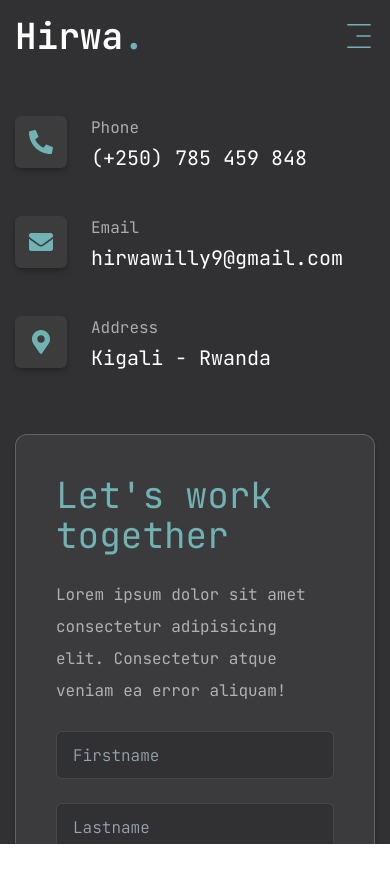
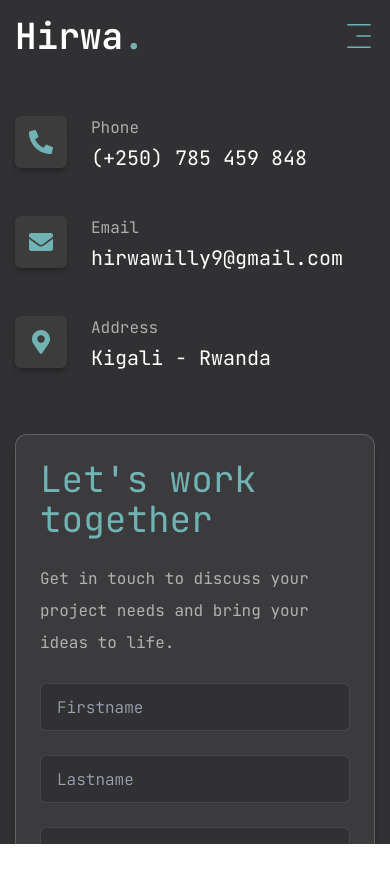
Before and after one commit to Hirwa9/my-brand, a Next.js app: page /contact in a window 390 px wide. Shown: the top 882 px of the page. Built offline with nearby package versions, Linux system fonts and the light colour scheme.

Commit message:
Replace Lorem content placeholders with the actual portfolio content

```diff
--- a/app/contact/page.tsx
+++ b/app/contact/page.tsx
@@ -30,11 +30,11 @@ const Contact = () => {
                     {/* Form */}
                     <div className="xl:w-[54%] order-2 xl:order-none">
                         <form action="" method="post" onSubmit={(e) => e.preventDefault()}
-                            className="flex flex-col gap-6 p-10 bg-white/5 rounded-xl border border-white/20 shadow-md shadow-black/20"
+                            className="flex flex-col gap-6 p-6 md:p-10 bg-white/5 rounded-xl border border-white/20 shadow-md shadow-black/20"
                         >
                             <h3 className="text-4xl text-accent">Let&#39;s work together</h3>
                             <p className="text-white/60">
-                                Lorem ipsum dolor sit amet consectetur adipisicing elit. Consectetur atque veniam ea error aliquam!
+                                Get in touch to discuss your project needs and bring your ideas to life.
                             </p>
                             {/* Inputs */}
                             <div className="grid grid-cols-1 md:grid-cols-2 gap-6">
--- a/app/data.js
+++ b/app/data.js
@@ -23,7 +23,7 @@ export const routes = [
 // About data
 export const about = {
     title: 'About me',
-    description: 'Lorem ipsum dolor sit amet consectetur adipisicing elit. Possimus recusandae autem quo corporis tempora.',
+    description: "I'm a passionate fullstack developer, with a keen eye for design and digital solutions development.",
     info: [
         {
             fieldName: "Names",
@@ -79,20 +79,88 @@ export const socials = [
     { name: 'Facebook', icon: <FaFacebook className='size-6' />, path: 'https://www.facebook.com/profile.php?id=100009250550394', },
 ];
 
+// Projects data
+export const projects = [
+    {
+        category: "Fullstack Web App",
+        title: "Ingoboka Savings Management System",
+        description: "A platform for managing community groups savings, credit inquiries, and more financial transactions.",
+        stack: ["ReactJS", "BS5", "ExpressJs", "NodeJs", "JWT", "MySQL"],
+        image: "/assets/work/project-images/ingoboka_sm_system_landscape.png",
+        live: "https://ingoboka-savings-management-system.onrender.com",
+        github: "https://github.com/Hirwa9/ingoboka-savings-management-system",
+    },
+    {
+        category: "Fullstack Web App",
+        title: "Sam Real Estate",
+        description: "A real estate platform for buying, selling, and renting properties in Kigali city.",
+        stack: ["ReactJS", "BS5", "ExpressJs", "NodeJs", "JWT", "MySQL"],
+        image: "/assets/work/project-images/sam_real_estate_landscape.jpg",
+        live: "https://samrealestatee.com",
+        github: "https://github.com/Hirwa9/sam-real-estate",
+    },
+    {
+        category: "Fullstack Web App",
+        title: "Weather App",
+        description: "An intuitive Weather App that provides accurate and up-to-date weather forecasts for any chosen region.",
+        stack: ["Vite + ReactJS", "Tailwind CSS", "Javascript"],
+        image: "/assets/work/project-images/weather_webApp_landscape.jpg",
+        live: "https://weather-app-b41p.onrender.com",
+        github: "https://github.com/Hirwa9/weather-app",
+    },
+    {
+        category: "Web Development",
+        title: "Eliazar's personal website",
+        description: "A composer's personal website showcasing their music and portfolio content.",
+        stack: ["PHP", "Ajax", "MySQL", "jQuery", "JS", "HTML", "BS5"],
+        image: "/assets/work/project-images/eliazar_music_landscape.png",
+        live: "https://eliazarndayisabye.rf.gd/music.php",
+        github: "https://github.com/Hirwa9/Eliazar-Website",
+    },
+    {
+        category: "Web Development",
+        title: "Eastern Singers Group (ESG) website",
+        description: "A website for a music group showcasing their work and events, with a library of Rwandan Catholic music resources.",
+        stack: ["AngularJS", "PHP", "MySQL", "jQuery", "JS", "HTML", "BS5"],
+        image: "/assets/work/project-images/esg_landscape.jpg",
+        live: "https://esgrprwanda.com",
+        github: "https://github.com/Hirwa9/ESG-website",
+    },
+];
+
+// Services data
+export const services = [
+    {
+        title: 'Web Development',
+        description: 'Building stable, responsive and dynamic web solutions tailored to your needs.',
+        href: '',
+    },
+    {
+        title: 'Mobile Development',
+        description: 'Creating cross-platform and native mobile applications using cutting-edge technologies.',
+        href: '',
+    },
+    {
+        title: 'SEO',
+        description: 'Optimizing your website for search engines to improve visibility and traffic.',
+        href: '',
+    },
+];
+
 // Experience data
 export const experience = {
     icon: '/assets/resume/badge.svg',
     title: 'My experience',
-    description: 'Lorem ipsum dolor sit amet consectetur adipisicing elit. Possimus recusandae autem quo corporis tempora.',
+    description: 'So far, the projects and companies I have worked with, shaping my skills and expertise in the tech industry.',
     items: [
         {
             company: 'Ikimina Ingoboka',
-            position: 'Fullstach Developer',
+            position: 'Fullstack Developer',
             duration: '2024 (4 mos)',
         },
         {
             company: 'Sam Real Estate',
-            position: 'Fullstach Developer',
+            position: 'Fullstack Developer',
             duration: '2024 (5 mos)',
         },
         {
@@ -106,13 +174,13 @@ export const experience = {
             duration: '2022 (8 mos)',
         },
     ]
-}
+};
 
 // Skills data
 export const skills = {
     icon: '/assets/resume/cap.svg',
     title: 'My tech stack',
-    description: 'Lorem ipsum dolor sit amet consectetur adipisicing elit. Possimus recusandae autem quo corporis tempora.',
+    description: 'The tools that have become indispensable to me, serving as the foundation for tackling any project that I work on.',
     skillsSet: [
         { icon: <SiNextdotjs />, name: 'NextJS' },
         { icon: <FaReact />, name: 'ReactJS' },
@@ -143,13 +211,13 @@ export const skills = {
         { icon: <SiRender />, name: 'Render CI/CD' },
         { icon: <SiVercel />, name: 'Vercel CI/CD' },
     ]
-}
+};
 
 // Education data
 export const education = {
     icon: '/assets/resume/cap.svg',
     title: 'My education',
-    description: 'Lorem ipsum dolor sit amet consectetur adipisicing elit. Possimus recusandae autem quo corporis tempora.',
+    description: 'Institutions and certifications that have significantly contributed to my academic and professional growth, helping me to excel in the tech industry.',
     items: [
         {
             institution: 'ALX - Africa',
@@ -163,79 +231,11 @@ export const education = {
         },
         {
             institution: 'University of Rwanda',
-            degree: 'Bsc. Transporations Engineering',
+            degree: 'Bsc. Transportation Engineering',
             duration: '2021 - 2025',
         },
     ]
-}
-
-// Projects data
-export const projects = [
-    {
-        category: "Fullstack Web App",
-        title: "Ingoboka Savings Management System",
-        description: "Lorem ipsum dolor sit amet consectetur adipisicing elit.",
-        stack: ["ReactJS", "BS5", "ExpressJs", "NodeJs", "JWT", "MySQL"],
-        image: "/assets/work/project-images/ingoboka_sm_system_landscape.png",
-        live: "https://ingoboka-savings-management-system.onrender.com",
-        github: "https://github.com/Hirwa9/ingoboka-savings-management-system",
-    },
-    {
-        category: "Fullstack Web App",
-        title: "Sam Real Estate",
-        description: "Lorem ipsum dolor sit amet consectetur adipisicing elit.",
-        stack: ["ReactJS", "BS5", "ExpressJs", "NodeJs", "JWT", "MySQL"],
-        image: "/assets/work/project-images/sam_real_estate_landscape.jpg",
-        live: "https://samrealestatee.com",
-        github: "https://github.com/Hirwa9/sam-real-estate",
-    },
-    {
-        category: "Fullstack Web App",
-        title: "Weather App",
-        description: "Lorem ipsum dolor sit amet consectetur adipisicing elit.",
-        stack: ["Vite + ReactJS", "Tailwind CSS", "Javascript"],
-        image: "/assets/work/project-images/weather_webApp_landscape.jpg",
-        live: "https://weather-app-b41p.onrender.com",
-        github: "https://github.com/Hirwa9/weather-app",
-    },
-    {
-        category: "Web Development",
-        title: "Eliazar's personal website",
-        description: "Lorem ipsum dolor sit amet consectetur adipisicing elit.",
-        stack: ["PHP", "Ajax", "MySQL", "jQuery", "JS", "HTML", "BS5"],
-        image: "/assets/work/project-images/eliazar_music_landscape.png",
-        live: "https://eliazarndayisabye.rf.gd/music.php",
-        github: "https://github.com/Hirwa9/Eliazar-Website",
-    },
-    {
-        category: "Web Development",
-        title: "Eastern Singers Group (ESG) website",
-        description: "Lorem ipsum dolor sit amet consectetur adipisicing elit.",
-        stack: ["AngularJS", "PHP", "MySQL", "jQuery", "JS", "HTML", "BS5"],
-        image: "/assets/work/project-images/esg_landscape.jpg",
-        live: "https://esgrprwanda.com",
-        github: "https://github.com/Hirwa9/ESG-website",
-    },
-];
-
-// Services data
-export const services = [
-    {
-        title: 'Web Development',
-        description: 'Lorem ipsum dolor sit amet consectetur adipisicing elit.',
-        href: '',
-    },
-    {
-        title: 'Mobile Development',
-        description: 'Lorem ipsum dolor sit amet consectetur adipisicing elit.',
-        href: '',
-    },
-    {
-        title: 'SEO',
-        description: 'Lorem ipsum dolor sit amet consectetur adipisicing elit.',
-        href: '',
-    },
-];
+};
 
 // Stats data
 export const stats = [
```
